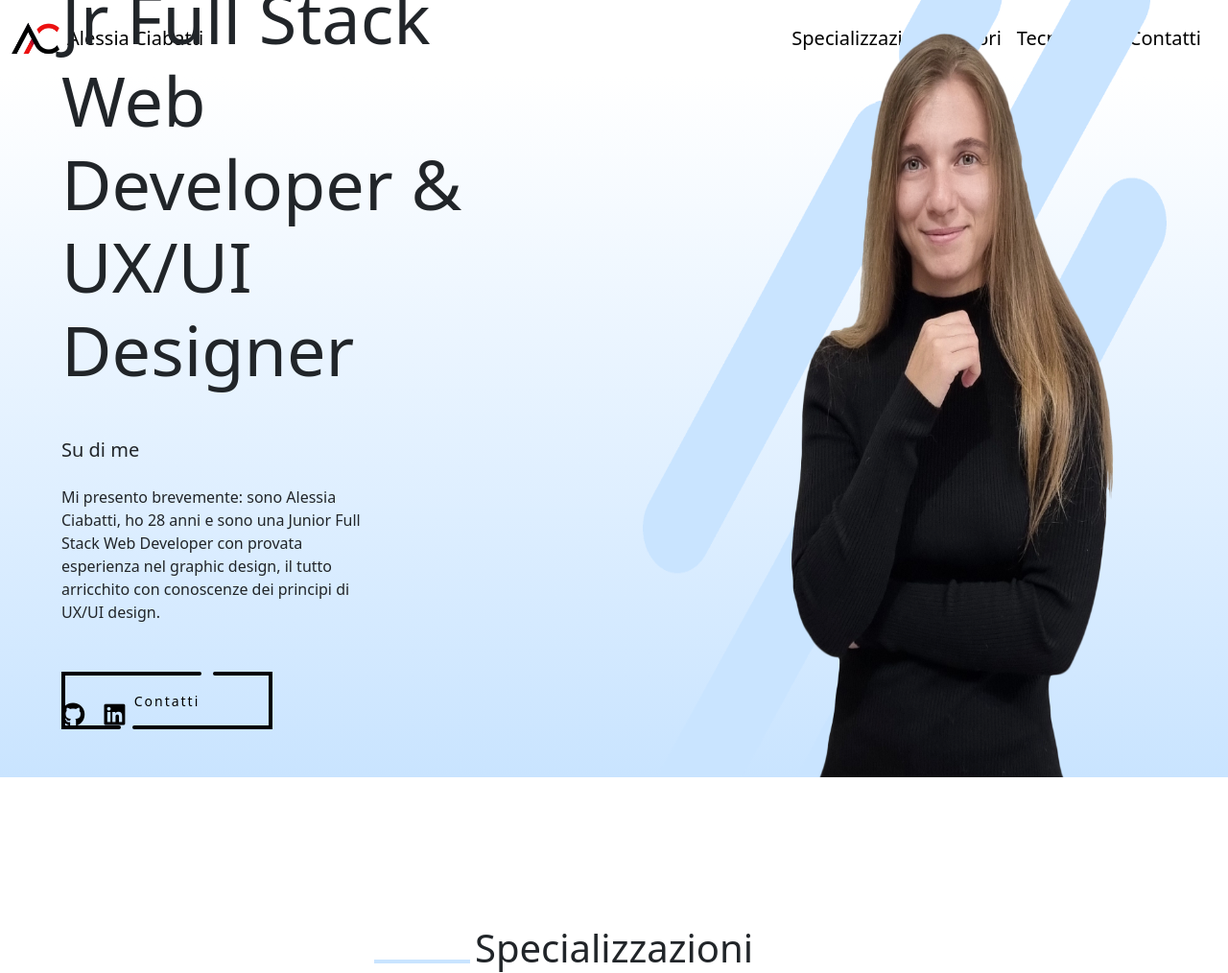
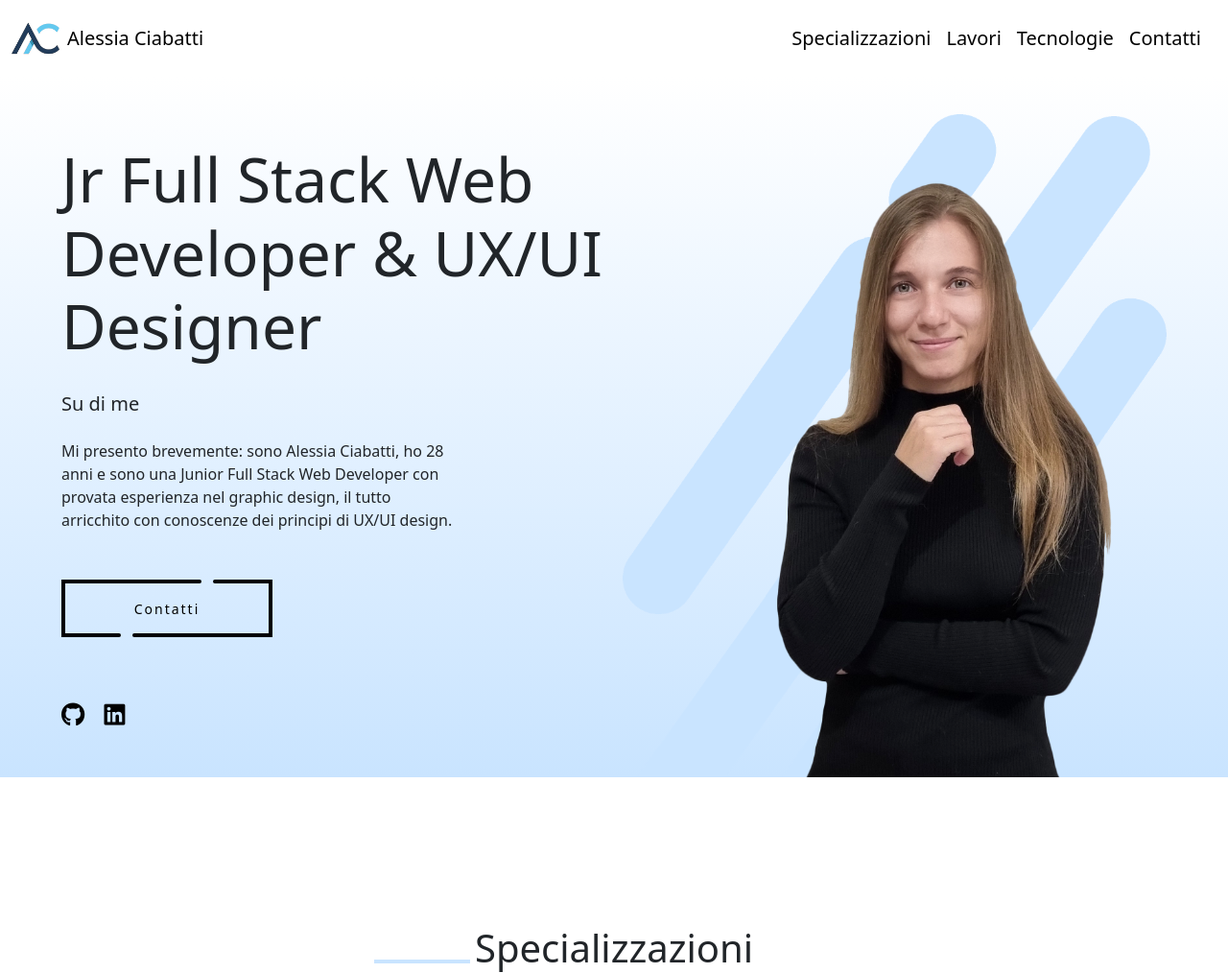
Before and after one commit to AlessiaCiabatti/Portfolio, a PHP site: page / in a window 1280 px wide. Shown: the top 1014 px of the page at 96% size. Run offline with PHP 8.4, Linux system fonts and the light colour scheme; some libraries are stand-ins or nearby versions.

Commit message:
[fix] img resolution img

```diff
--- a/index.html
+++ b/index.html
@@ -158,7 +158,7 @@
       </div>
 
 
-      <div class="d-flex d-none d-lg-block d-lg-flex justify-content-end">
+      <div class="d-flex d-none d-lg-block d-lg-flex justify-content-end align-items-end">
         <div class="bg_img_pc d-flex justify-content-center">
           <img class="my_img_pc" src="img/foto_ok.png" alt="">
         </div>
@@ -190,7 +190,8 @@
           </div>
           <div class="card-body">
             <h3 class="card-title mb-3">Coding</h3>
-            <p class="card-text">Sviluppo codice efficente per siti web, applicazioni e creo soluzioni personalizzate utilizzando strumenti quali:  HTML, CSS, JavaScript, e frameworks moderni, dal backend al frontend.</p>
+            <p class="card-text">Sviluppo codice efficente per siti web, applicazioni e creo soluzioni personalizzate
+              utilizzando strumenti quali: HTML, CSS, JavaScript, e frameworks moderni, dal backend al frontend.</p>
           </div>
         </div>
       </div>
@@ -203,7 +204,8 @@
           </div>
           <div class="card-body">
             <h3 class="card-title mb-3">UX/UI Design</h3>
-            <p class="card-text">Creo design intuitivi e interfacce migliorando l'esperienza utente con tecnologie come Figma e photoshop, concentrandomi su architettura e design visivo.</p>
+            <p class="card-text">Creo design intuitivi e interfacce migliorando l'esperienza utente con tecnologie come
+              Figma e photoshop, concentrandomi su architettura e design visivo.</p>
           </div>
         </div>
       </div>
@@ -232,23 +234,29 @@
     <div class="d-flex flex-column align-items-center">
       <span class="line line_work"></span>
       <h2>Lavori</h2>
-      <swiper-container class="mySwiper" init="false">
-        <!-- <swiper-slide><iframe title="vimeo-player" src="https://player.vimeo.com/video/1011769556?h=f0faccecfb" width="640" height="360" frameborder="0"    allowfullscreen></iframe></swiper-slide> -->
-        <!-- <swiper-slide>Slide 2</swiper-slide>
-        <swiper-slide>Slide 3</swiper-slide>
-        <swiper-slide>Slide 4</swiper-slide>
-        <swiper-slide>Slide 5</swiper-slide>
-        <swiper-slide>Slide 6</swiper-slide>
-        <swiper-slide>Slide 7</swiper-slide>
-        <swiper-slide>Slide 8</swiper-slide>
-        <swiper-slide>Slide 9</swiper-slide> -->
-      </swiper-container>
+      <div class="swiper">
+        <div class="swiper-wrapper mySwiper">
+          <!-- <div class="swiper-slide">Resize me!</div>
+          <div class="swiper-slide">Resize me!</div>
+          <div class="swiper-slide">Resize me!</div>
+          <div class="swiper-slide">Resize me!</div>
+          <div class="swiper-slide">Resize me!</div>
+          <div class="swiper-slide">Resize me!</div>
+          <div class="swiper-slide">Resize me!</div>
+          <div class="swiper-slide">Resize me!</div>
+          <div class="swiper-slide">Resize me!</div>
+          <div class="swiper-slide">Resize me!</div> -->
+        </div>
+        <div class="arrow_swiper">
+          <div class="swiper-button-next next"></div>
+          <div class="swiper-button-prev prev"></div>
+        </div>
 
-      <div>
-        <i class="fa-regular fa-hand-point-up"></i>
       </div>
 
-      <script src="https://cdn.jsdelivr.net/npm/swiper@11/swiper-element-bundle.min.js"></script>
+      <!-- Swiper JS -->
+      <script src="https://cdn.jsdelivr.net/npm/swiper@11/swiper-bundle.min.js"></script>
+
     </div>
 
   </section>
@@ -315,7 +323,8 @@
 
   <script src="script.js"></script>
 
-  <script id="Cookiebot" src="https://consent.cookiebot.com/uc.js" data-cbid="9be3d066-3497-4a7e-9f28-3db4b0fa7d20" data-blockingmode="auto" type="text/javascript"></script>
+  <script id="Cookiebot" src="https://consent.cookiebot.com/uc.js" data-cbid="9be3d066-3497-4a7e-9f28-3db4b0fa7d20"
+    data-blockingmode="auto" type="text/javascript"></script>
 </body>
 
 </html>
--- a/script.js
+++ b/script.js
@@ -1,27 +1,24 @@
-const swiperEl = document.querySelector('swiper-container')
-Object.assign(swiperEl, {
+var swiper = new Swiper('.swiper', {
+  slidesPerView: 3,
   loop: true,
-  slidesPerView: 1,
-  spaceBetween: 10,
-  pagination: {
-    clickable: true,
+  direction: getDirection(),
+  navigation: {
+    nextEl: '.swiper-button-next',
+    prevEl: '.swiper-button-prev',
   },
-  breakpoints: {
-    576: {
-      slidesPerView: 1,
-      spaceBetween: 20,
-    },
-    768: {
-      slidesPerView: 2,
-      spaceBetween: 40,
-    },
-    1024: {
-      slidesPerView: 3,
-      spaceBetween: 50,
+  on: {
+    resize: function () {
+      swiper.changeDirection(getDirection());
     },
   },
 });
-swiperEl.initialize();
+
+function getDirection() {
+  var windowWidth = window.innerWidth;
+  var direction = window.innerWidth <= 760 ? 'vertical' : 'horizontal';
+
+  return direction;
+}
 
 // richiama la classe
 const outputWork = document.querySelector('.mySwiper')
@@ -91,6 +88,6 @@ for (let work of workSection) {
 
   // Aggiungi la slide al container Swiper
   outputWork.innerHTML += `
-  <swiper-slide><iframe title="vimeo-player" src="${work.video}" width="640" height="360" frameborder="0" allowfullscreen></iframe></swiper-slide>
+  <div class="swiper-slide"><iframe title="vimeo-player" src="${work.video}" width="640" height="360" frameborder="0" allowfullscreen></iframe></div>
   `;
 }
--- a/style.css
+++ b/style.css
@@ -425,29 +425,37 @@ h3 {
 
 
 /* swiper */
-swiper-container {
-  margin-top: 100px;
+.swiper {
   width: 100%;
-  height: auto;
+  height: 100%;
 }
 
-swiper-slide {
+.swiper-slide {
   text-align: center;
   font-size: 18px;
   /* background: #fff; */
   display: flex;
   justify-content: center;
   align-items: center;
-  padding-bottom: 100px;
 }
 
-swiper-slide img {
-  display: block;
-  width: 100%;
-  height: 100%;
-  object-fit: cover;
+.arrow_swiper{
+  /* position: absolute; */
 }
 
+
+
+@media (max-width: 760px) {
+  .swiper-button-next {
+    right: 20px;
+    transform: rotate(90deg);
+  }
+
+  .swiper-button-prev {
+    left: 20px;
+    transform: rotate(90deg);
+  }
+}
 /* Aggiungi il padding direttamente al contenitore delle slide */
 .swiper-wrapper {
   padding-bottom: 100px !important;
@@ -659,12 +667,52 @@ tr:hover td {
 }
 
 
+/* pc - Media query per schermi più grandi, incluso 1080x720 */
+@media (min-width: 1080px) {  /* Cambiato da 1200px a 1080px per includere 1080p */
+
+  .hero_description {
+    width: 150%;
+  }
+
+  h5 {
+    margin-bottom: 25px;
+  }
+
+  p {
+    margin-bottom: 30px;
+    width: 100%;  /* Puoi usare una percentuale più alta se serve su schermi più piccoli */
+  }
+
+  .hero h1 {
+    font-size: 3.5rem;  /* Puoi ridurre leggermente la dimensione se necessario per schermi più piccoli */
+    margin-bottom: 30px;
+  }
+
+  .bg_img_pc {
+    width: 100%;  /* Rimane al 75%, ma puoi abbassarla se su 1080x720 è troppo larga */
+    height: auto;
+  }
+
+  .my_img_pc {
+    width: 100%;  /* L'immagine occupa il 100% della larghezza del div */
+    height: auto;  /* Mantiene le proporzioni */
+  }
+
+  .icon {
+    position: absolute;
+    bottom: 0px;
+  }
+
+}
+
+
+
 
 /* pc */
 @media (min-width: 1200px) {
 
   .hero_description {
-    width: 100%;
+    /* width: 100%; */
   }
 
   h5 {
@@ -680,11 +728,11 @@ tr:hover td {
   }
 
   .hero h1 {
-    font-size: 4.5rem;
+    font-size: 4rem;
   }
 
   .bg_img_pc{
-    width: 80%; /* Il div occuperà il 50% della larghezza della pagina */
+    width: 100%; /* Il div occuperà il 75% della larghezza della pagina */
     height: auto;
   }
 
```
Also changed, not shown: img/logo192x192.png.
